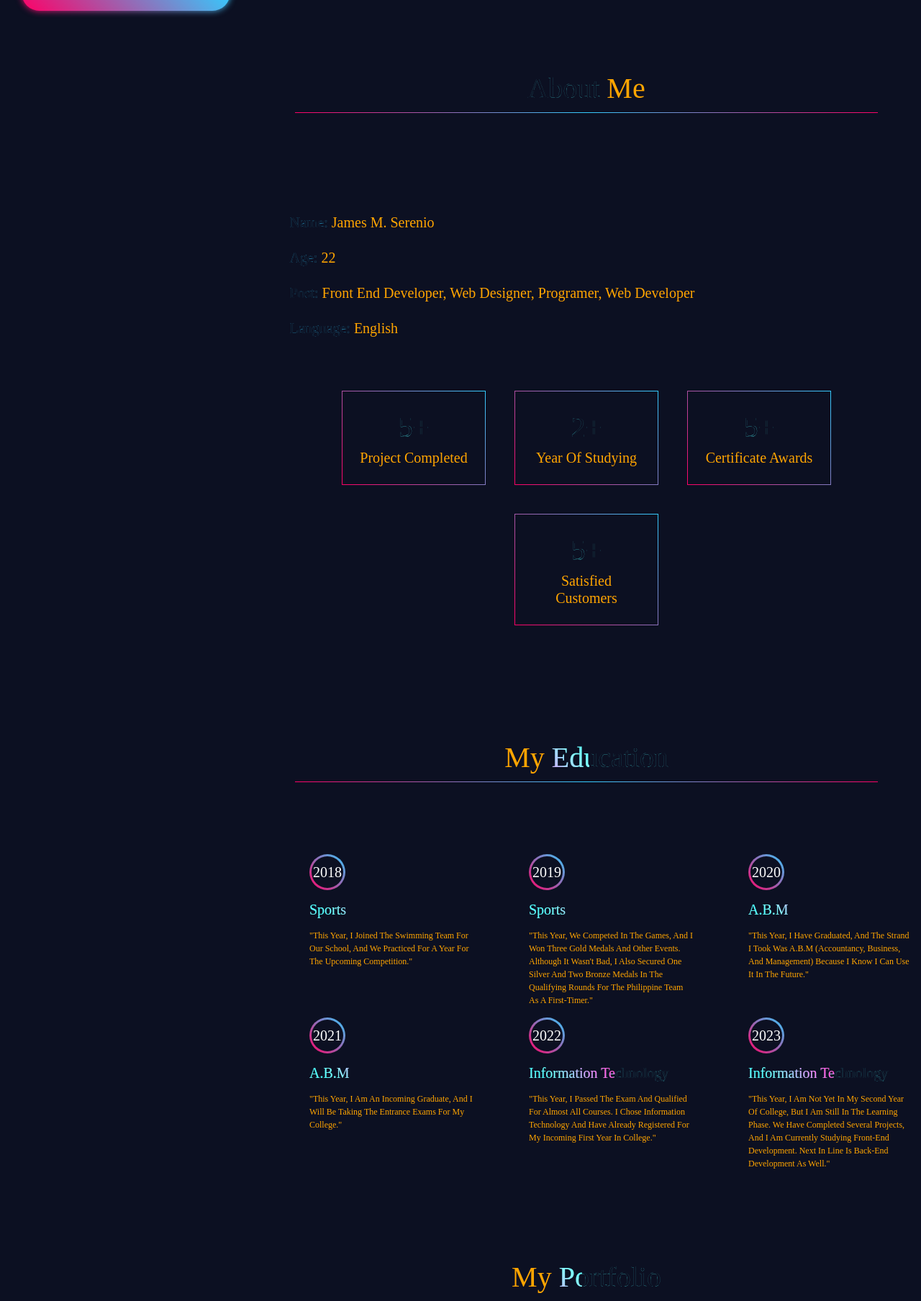
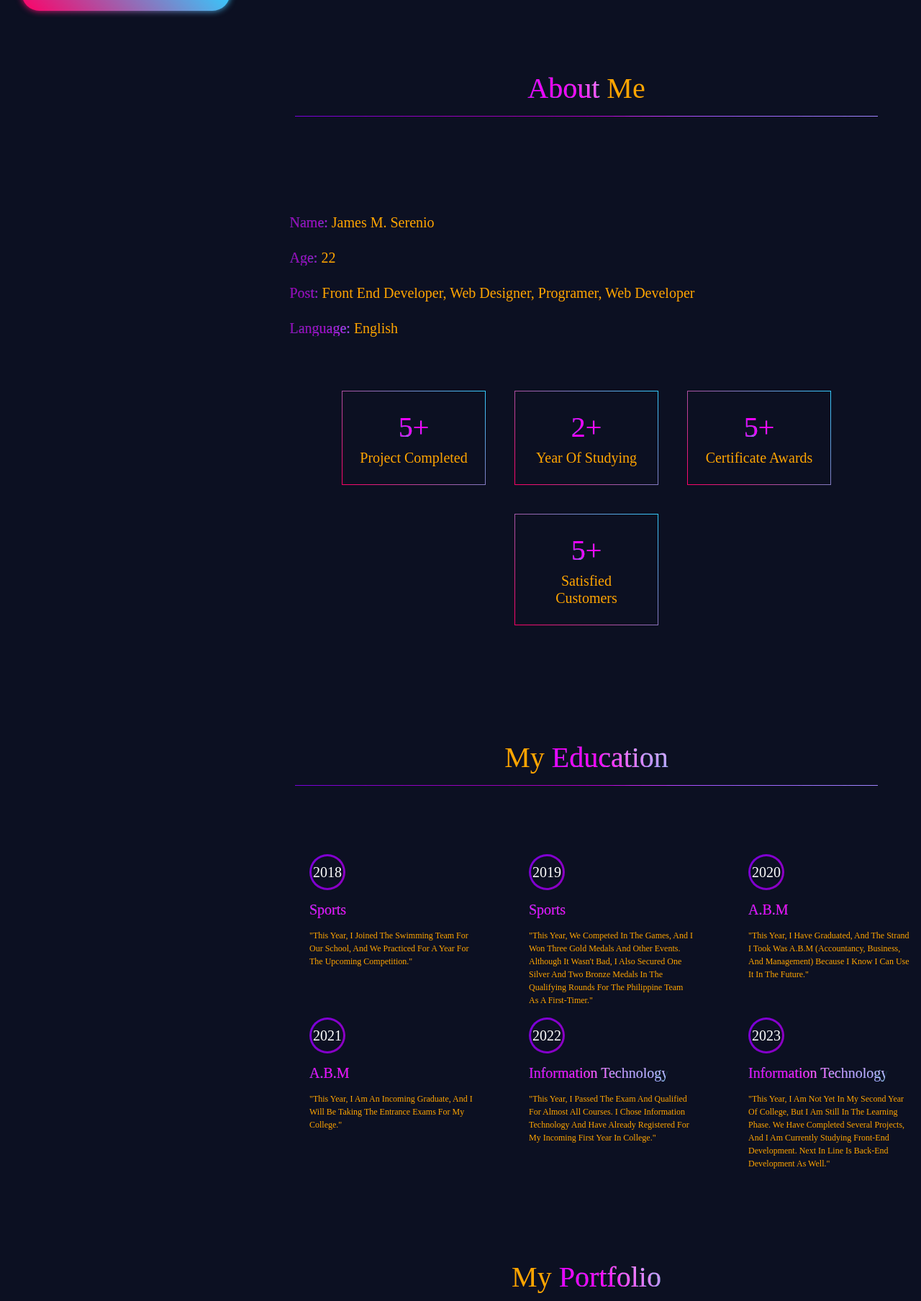
Before and after one commit to JamesSerenio/My-portfolio, a PHP site: page / in a window 1280 px wide. Shown: the part 676-2484 px from the top of the page at 72% size. Run offline with PHP 8.4, Linux system fonts and the light colour scheme; some web fonts are replaced.

Commit message:
adding background url gif

```diff
--- a/assets/css/style.css
+++ b/assets/css/style.css
@@ -196,16 +196,21 @@ header .navbar ul li a:hover::after{
     margin-bottom: 10rem;
     margin-top: 10rem;
 }
+
 .heading::after {
     content: "";
     position: absolute;
-    bottom: 0;
+    bottom: -0.5rem;
     left: 50%;
     width: 100%;
-    height: 0.1rem;
-    background: linear-gradient(45deg, #f06, #3cf, #f06);
+    height: 1px;
+    background: url('../image/p.gif') repeat-x;
+    background-size: cover;
     transform: translateX(-50%);
+    z-index: -1;
 }
+
+
 .about .row{
     display: flex;
     align-items: center;
@@ -225,7 +230,7 @@ header .navbar ul li a:hover::after{
     font-weight: normal;
 }
 .about .row .info h3 span{
-    background-image: linear-gradient(45deg, #f06, #3cf, #f06);
+    background: url('../image/p.gif') repeat-x;
     -webkit-background-clip: text;
     -webkit-text-stroke: .1px #3cf;
     color: transparent;
@@ -258,7 +263,7 @@ header .navbar ul li a:hover::after{
 }
 .about .row .counter .box span{
     font-size: 4rem;
-    background: linear-gradient(45deg, #f06, #3cf);
+    background: url('../image/p.gif') repeat-x;
     -webkit-text-fill-color: transparent;
     -webkit-background-clip: text;
     -webkit-text-stroke: .1px #3cf;
@@ -277,7 +282,7 @@ header .navbar ul li a:hover::after{
     color: orange;
 }
 .heading span{
-    background: linear-gradient(45deg, #f06, #3cf);
+    background: url('../image/p.gif') repeat-x;
     -webkit-text-fill-color: transparent;
     -webkit-background-clip: text;
     -webkit-text-stroke: .1px #3cf;
@@ -308,7 +313,7 @@ header .navbar ul li a:hover::after{
     width: 50px;
     height: 50px;
     margin-right: 1rem;
-    background: linear-gradient(45deg, #f06, #3cf);
+    background: url('../image/p.gif') repeat-x;
     border-radius: 50%;
     font-size: 20px;
     color: #fff;
@@ -331,7 +336,7 @@ header .navbar ul li a:hover::after{
 }
 .education .box-container .box h3{
     font-size: 2rem;
-    background: linear-gradient(45deg, #f06, #3cf, #f06);
+    background: url('../image/p.gif') repeat-x;
     -webkit-text-fill-color: transparent;
     -webkit-background-clip: text;
     -webkit-text-stroke: .1px #3cf;
@@ -398,9 +403,9 @@ header .navbar ul li a:hover::after{
     width: 100%;
     border-radius: 2rem;
     border-top: 0.1rem solid #f06;
-    border-left: 0.1rem solid #f06;
+    border-left: 0.1rem solid #3cf;
     border-right: 0.1rem solid #f06;
-    border-bottom: 0.1rem solid #f06;
+    border-bottom: 0.1rem solid #3cf;
     color: orange;
     background: transparent;
 }
@@ -408,9 +413,9 @@ header .navbar ul li a:hover::after{
     background: transparent;
     border-radius: 2rem;
     border-top: 0.1rem solid #f06;
-    border-left: 0.1rem solid #f06;
+    border-left: 0.1rem solid #3cf;
     border-right: 0.1rem solid #f06;
-    border-bottom: 0.1rem solid #f06;
+    border-bottom: 0.1rem solid #3cf;
     background: transparent;
     color: #fff;
     border-radius: 1rem;
@@ -425,7 +430,7 @@ header .navbar ul li a:hover::after{
 }
 .contact .row .content .title{
     text-transform: uppercase;
-    background: linear-gradient(45deg, #f06, #3cf, #f06);
+    background: url('../image/p.gif') repeat-x;
     -webkit-text-fill-color: transparent;
     -webkit-background-clip: text;
     -webkit-text-stroke: .1px #3cf;
@@ -454,7 +459,7 @@ header .navbar ul li a:hover::after{
     width: 40px;
     height: 40px;
     margin-right: 1rem;
-    background: linear-gradient(45deg, #f06, #3cf);
+    background: url('../image/p.gif') repeat-x;
     border-radius: 50%;
     font-size: 20px;
     color: #fff;
@@ -515,7 +520,7 @@ header .navbar ul li a:hover::after{
     background-color: black;
 }
 .modal-content h1{
-    background: linear-gradient(45deg, #f06, #3cf);
+    background: url('../image/p.gif') repeat-x;
     -webkit-text-fill-color: transparent;
     -webkit-background-clip: text;
     filter: brightness(1.5);
@@ -625,13 +630,13 @@ header .navbar ul li a:hover::after{
     align-items: center;
     padding: 20px;
     text-align: center;
-    border: 2px solid; /* Set border size */
+    border: 2px solid;
     border-image: linear-gradient(45deg, #f06, #3cf) 1;
 }
 
 
 .flip-box-back h1 {
-    background: linear-gradient(45deg, #f06, #3cf);
+    background: url('../image/p.gif') repeat-x;
     -webkit-background-clip: text;
     -webkit-text-fill-color: transparent;
     margin-top: 0;
```
Also changed, not shown: assets/image/p.gif (added), assets/image/tumblr_pmx7yg0jv41uzwgsuo1_400-ezgif.com-webp-to-gif-converter.gif (added).
